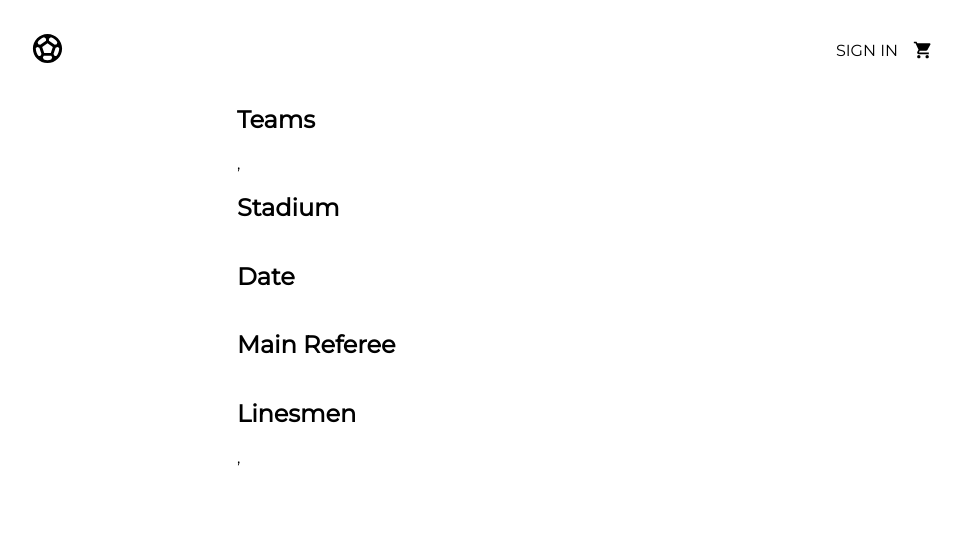
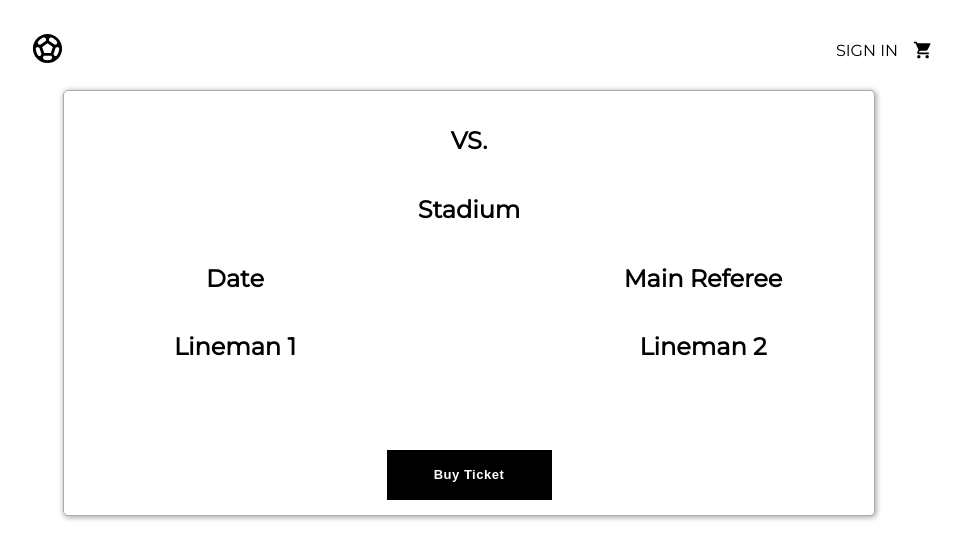
Before and after one commit to IShamss/qatar_2022, a React (Create React App) app in the folder client/: page /match/1 in a window 1280 px wide. Shown: the top 558 px of the page, without its empty margins (171-1132 px from the left). Built offline with nearby package versions, Linux system fonts and the light colour scheme; no server answers.

Commit message:
add match details styles

```diff
--- a/client/package.json
+++ b/client/package.json
@@ -12,10 +12,12 @@
     "@testing-library/react": "^13.4.0",
     "@testing-library/user-event": "^13.5.0",
     "axios": "^1.2.2",
+    "bootstrap": "^5.2.3",
     "date-fns": "^2.29.3",
     "dayjs": "^1.11.7",
     "node-sass": "^7.0.3",
     "react": "^18.2.0",
+    "react-bootstrap": "^2.7.0",
     "react-dom": "^18.2.0",
     "react-router-dom": "^6.6.1",
     "react-scripts": "5.0.1",
--- a/client/src/pages/match-details/match-details.component.jsx
+++ b/client/src/pages/match-details/match-details.component.jsx
@@ -1,6 +1,8 @@
 import React,{useEffect,useState} from "react";
 import { useParams } from "react-router-dom";
 import instance from '../../components/axios';
+import "./match-details.styles.scss";
+import CustomButton from "../../components/custom-button/custom-button.component";
 
 
 const MatchDetailsPage = () => {
@@ -17,7 +19,7 @@ const MatchDetailsPage = () => {
     const [matchDetails,setMatchDetails]=useState({})
 
     useEffect(()=>{
-        instance.get("/match/"+params.matchId).then(response=>{
+        instance.get("/match/info/"+params.matchId).then(response=>{
             console.log(response.data.match)
             setMatchDetails(response.data.match)
         })
@@ -26,34 +28,48 @@ const MatchDetailsPage = () => {
 
 
 
-    return <div className="match-details-container">
-        <div className="details-element">
-            <h2 className="title">Teams
-            </h2>
-            <div className="content">{matchDetails.team1} , {matchDetails.team2}</div>
+    return (<div className="match-details-content-container">
+        <div className="match-details-container">
+            <div className="details-element1">
+                {/* <div className="content">{matchDetails.team1_name} </div> */}
+                <h2 className="title">{matchDetails.team1_name}</h2>
             </div>
-        <div className="details-element">
+            <div className="details-element2">
+                <h2 className="title">VS.</h2>
+            </div>
+            <div className="details-element3">
+                {/* <div className="content">{matchDetails.team2_name}</div> */}
+                <h2 className="title">{matchDetails.team2_name}</h2>
+            </div>
+            <div className="details-element4">
                 <h2 className="title">Stadium
                 </h2>
-            <div className="content">{matchDetails.stadium}</div>
+                <div className="content">{matchDetails.stadium_name}</div>
             </div>
-        <div className="details-element">
+            <div className="details-element5">
                 <h2 className="title">Date
                 </h2>
                 <div className="content">{matchDetails.date}</div>
             </div>
-        <div className="details-element">
+            <div className="details-element6">
                 <h2 className="title">Main Referee
                 </h2>
                 <div className="content">{matchDetails.main_referee}</div>
             </div>
-        <div className="details-element">
-            <h2 className="title">Linesmen
+            <div className="details-element8">
+                <h2 className="title">Lineman 1
                 </h2>
-            <div className="content">{matchDetails.line_man_1} , {matchDetails.line_man_2}</div>
+                <div className="content">{matchDetails.line_man_1} </div>
+            </div>
+            <div className="details-element7">
+                <h2 className="title">Lineman 2
+                </h2>
+                <div className="content">{matchDetails.line_man_2}</div>
             </div>
 
-    </div>;
+        </div>
+        <CustomButton>Buy Ticket</CustomButton>
+    </div>)
 }
 
 export default MatchDetailsPage;
--- a/client/src/pages/match-details/match-details.styles.scss
+++ b/client/src/pages/match-details/match-details.styles.scss
@@ -1,9 +1,92 @@
+.match-details-content-container{
+    width: 70%;
+    margin:30px auto;
+    border: 1px solid rgba(92, 90, 90, 0.5);
+    border-radius: 5px;
+    box-shadow: 1px 1px 5px 1px rgba(0, 0, 0, 0.3);
+    padding: 15px;
+    display: flex;
+    flex-direction: column;
+    justify-content: center;
+    align-items: center;
+}
+
 .match-details-container{
-    width:80%;
-    margin: 0 auto;
-    display: flex;
-    justify-content: flex-start;
+
+    display: grid;
+    grid-template-columns: repeat(5, 1fr);
+    grid-template-rows: repeat(5, 1fr);
+    grid-column-gap: 0px;
+    grid-row-gap: 0px;
+
 }
-.details-element{
-    width: 50%;
+.details-element1 {
+    grid-area: 1 / 1 / 2 / 3;
+    display:flex;
+    justify-content: center;
+    align-items: center;
+    flex-direction:column;
 }
+
+.details-element2 {
+    grid-area: 1 / 3 / 2 / 4;
+    display:flex;
+    justify-content: center;
+    align-items: center;
+    flex-direction:column;
+
+}
+
+.details-element3 {
+    grid-area: 1 / 4 / 2 / 6;
+    display:flex;
+    justify-content: center;
+    align-items: center;
+    flex-direction:column;
+
+}
+
+.details-element4 {
+    grid-area: 2 / 2 / 3 / 5;
+    display:flex;
+    justify-content: center;
+    align-items: center;
+    flex-direction:column;
+
+}
+
+.details-element5 {
+    grid-area: 3 / 1 / 4 / 3;
+    display:flex;
+    justify-content: center;
+    align-items: center;
+    flex-direction:column;
+
+}
+
+.details-element6 {
+    grid-area: 3 / 4 / 4 / 6;
+    display:flex;
+    justify-content: center;
+    align-items: center;
+    flex-direction:column;
+
+}
+
+.details-element7 {
+    grid-area: 4 / 4 / 5 / 6;
+    display:flex;
+    justify-content: center;
+    align-items: center;
+    flex-direction:column;
+
+}
+
+.details-element8 {
+    grid-area: 4 / 1 / 5 / 3;
+    display:flex;
+    justify-content: center;
+    align-items: center;
+    flex-direction:column;
+
+}
```
Also changed, not shown: 1 other file (tests, documents, lock files or other folders). Lines whose indentation alone changed are shown as unchanged.
